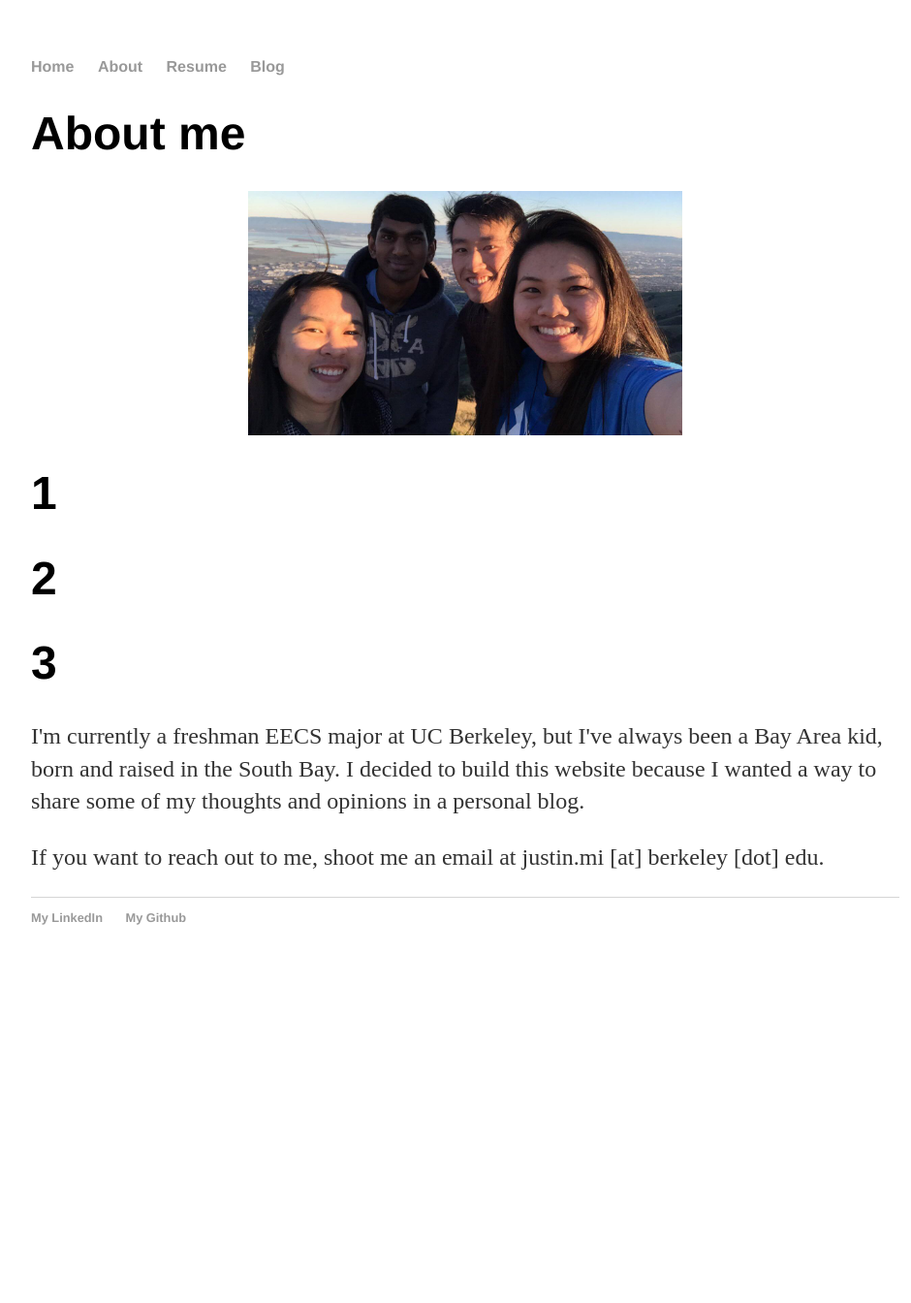
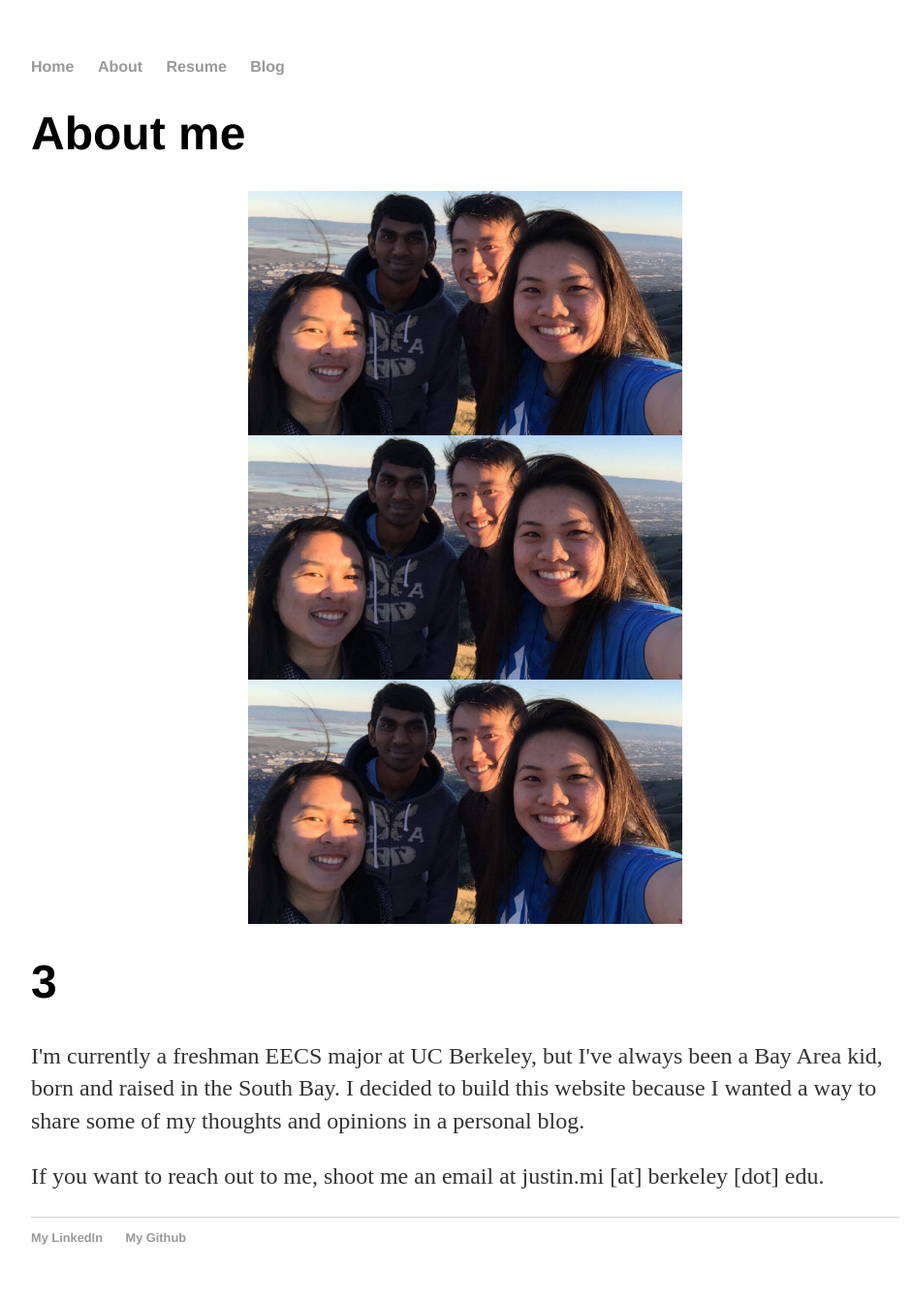
Before and after one commit to JustinMi/JustinMi.github.io, a Jekyll site: the page built from about/index.html, in a window 1280 px wide. Shown: the whole page at 97% size, without its empty margins (160-1100 px from the left). Built offline with Jekyll 4.4.1, drawn with Linux system fonts in a browser that asks for light colours; nearby versions of some CDN libraries; a script that is not in the unit is left out; before the commit the page ends 1014 px from its top, so only the background shows below that.

Commit message:
changed css

```diff
--- a/about/index.html
+++ b/about/index.html
@@ -6,8 +6,8 @@ title: About me
     <h1>{{ page.title }}</h1>
     <img src="{{ site.baseurl }}/images/15776504_10206140868680581_738983371_2.jpg" alt="Mission Peak" style="width: 50%; margin: auto; display: block;">
     <div class="slider single-item">
-      <div> <h1>1</h1></div>
-      <div> <h1>2</h1></div>
+      <div> <img src="{{ site.baseurl }}/images/15776504_10206140868680581_738983371_2.jpg" alt="Mission Peak" style="width: 50%; margin: auto; display: block;"></div>
+      <div> <img src="{{ site.baseurl }}/images/15776504_10206140868680581_738983371_2.jpg" alt="Mission Peak" style="width: 50%; margin: auto; display: block;"></div>
       <div> <h1>3</h1></div>
     </div>
     <p> I'm currently a freshman EECS major at UC Berkeley, but I've always been a Bay Area kid, born and raised in the South Bay. I decided to build this website because I wanted a way to share some of my thoughts and opinions in a personal blog.  </p>
--- a/slick-1.6.0/slick/slick.css
+++ b/slick-1.6.0/slick/slick.css
@@ -15,7 +15,7 @@
     -khtml-user-select: none;
     -ms-touch-action: pan-y;
         touch-action: pan-y;
-    -webkit-tap-highlight-color: black;
+    -webkit-tap-highlight-color: transparent;
 }
 
 .slick-list
```
